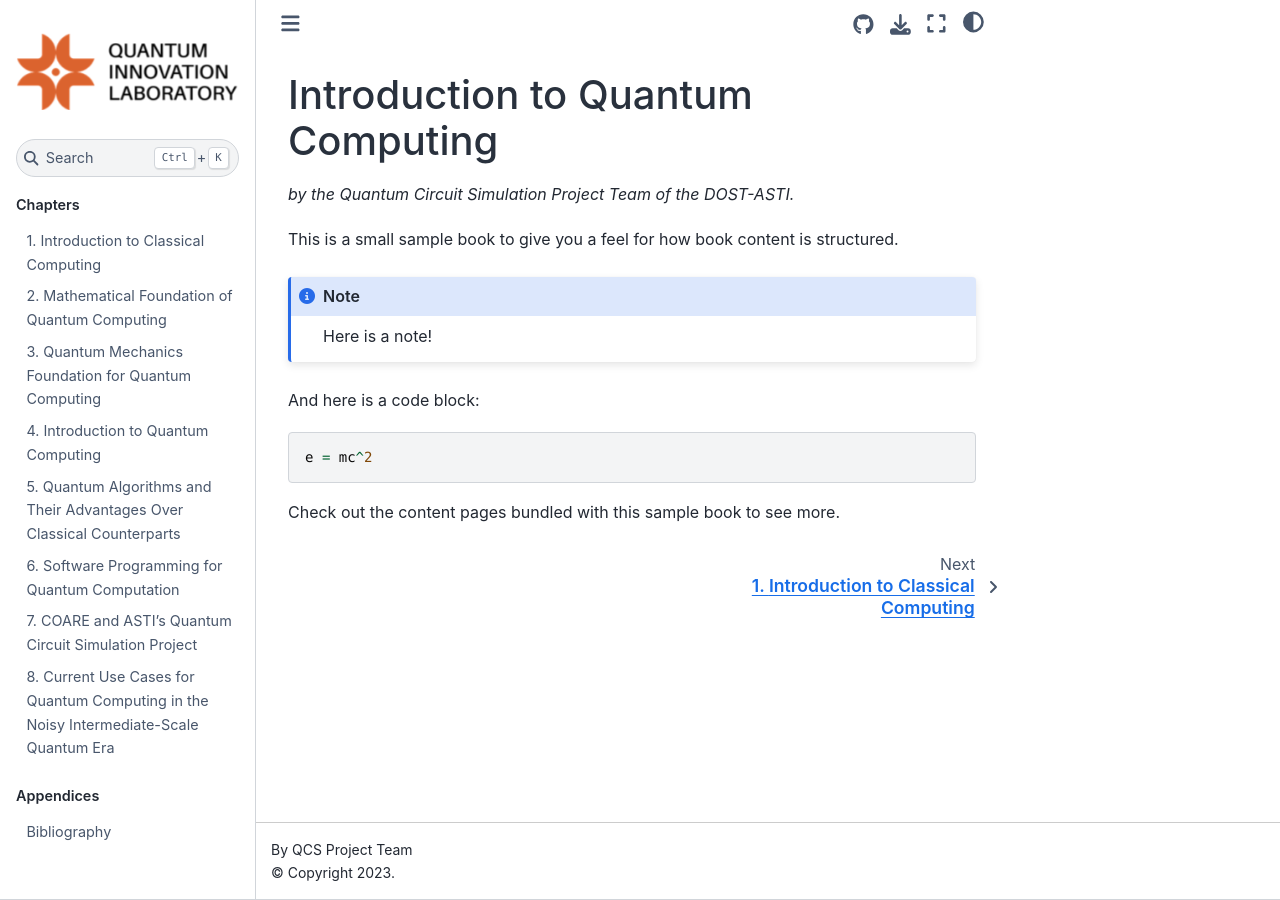
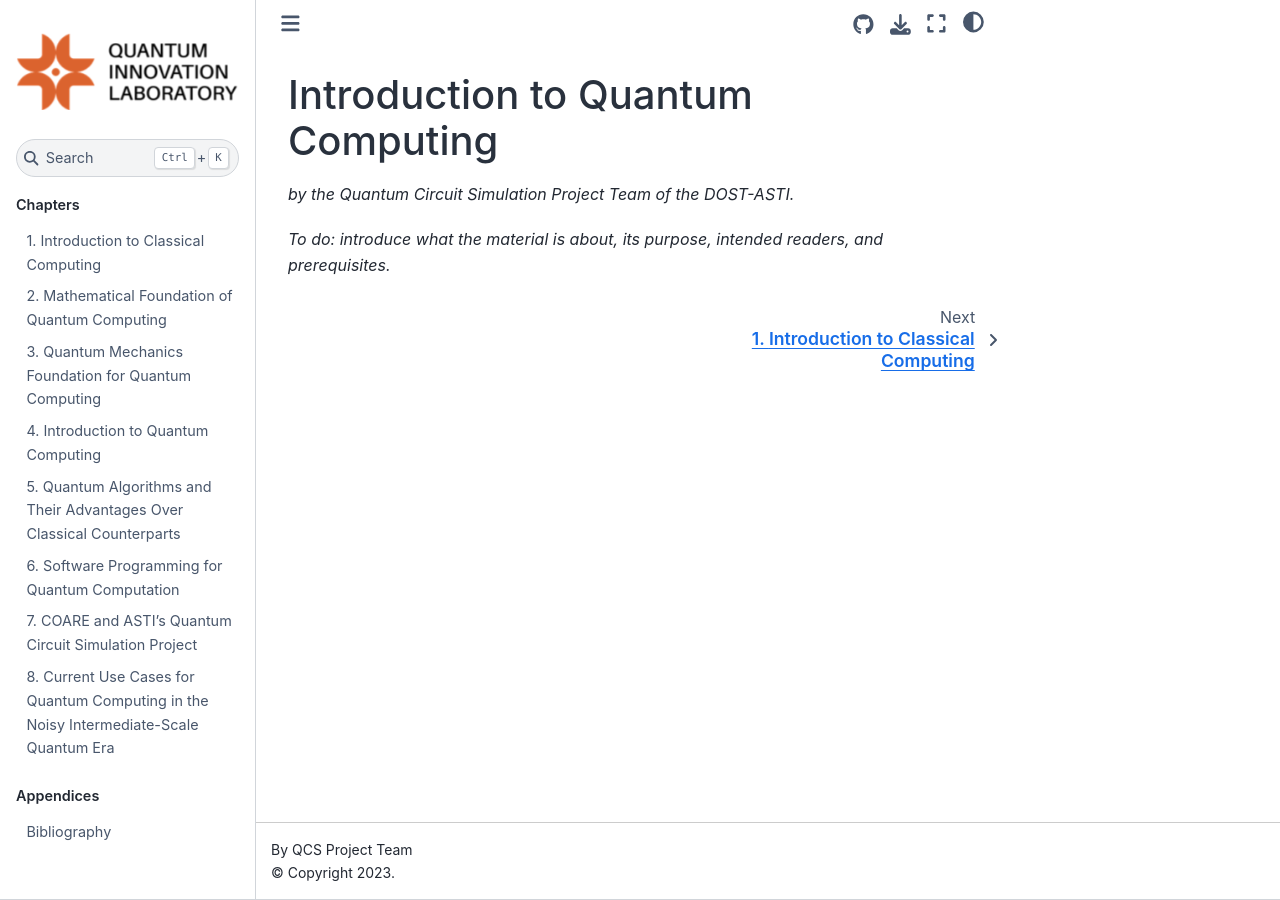
Before and after one commit to jaaborot/introduction-to-quantum-computing, a Jupyter Book: the page built from index.md, in a window 1280 px wide. Built offline with Jupyter Book 1.0.4 settings and Sphinx 7.4.7 and the Sphinx Book theme 1.1.4, drawn with Linux system fonts in a browser that asks for light colours; pages that are not in the unit, such as notebooks, are missing from menus.

Commit message:
Added draft content to index.md

````diff
--- a/index.md
+++ b/index.md
@@ -1,7 +1,9 @@
 # Introduction to Quantum Computing
 *by the Quantum Circuit Simulation Project Team of the DOST-ASTI.*
 
-This is a small sample book to give you a feel for how book content is
+*To do: introduce what the material is about, its purpose, intended readers, and prerequisites.*
+
+<!-- This is a small sample book to give you a feel for how book content is
 structured.
 
 :::{note}
@@ -14,4 +16,4 @@ And here is a code block:
 e = mc^2
 ```
 
-Check out the content pages bundled with this sample book to see more.
+Check out the content pages bundled with this sample book to see more. -->
````
